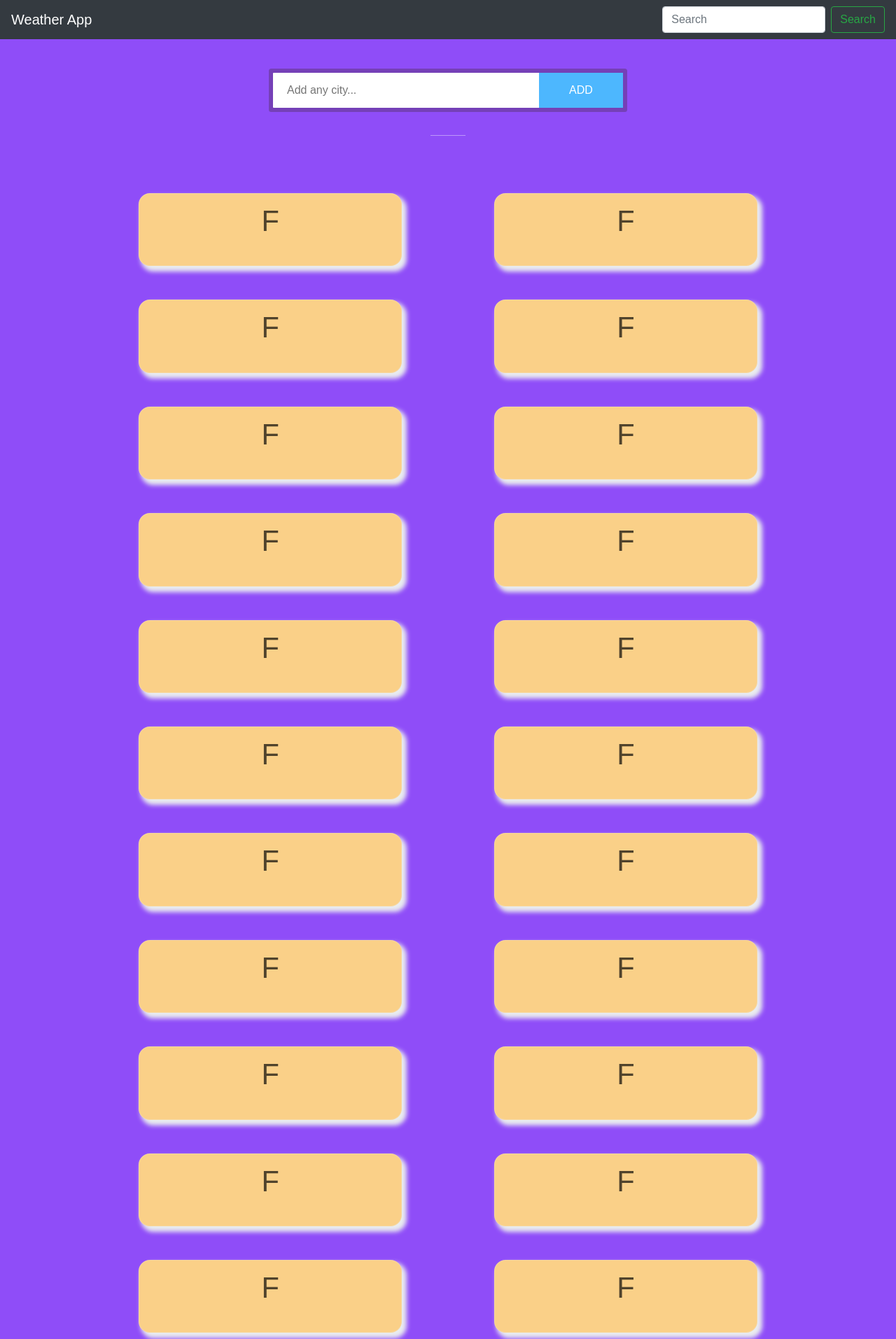
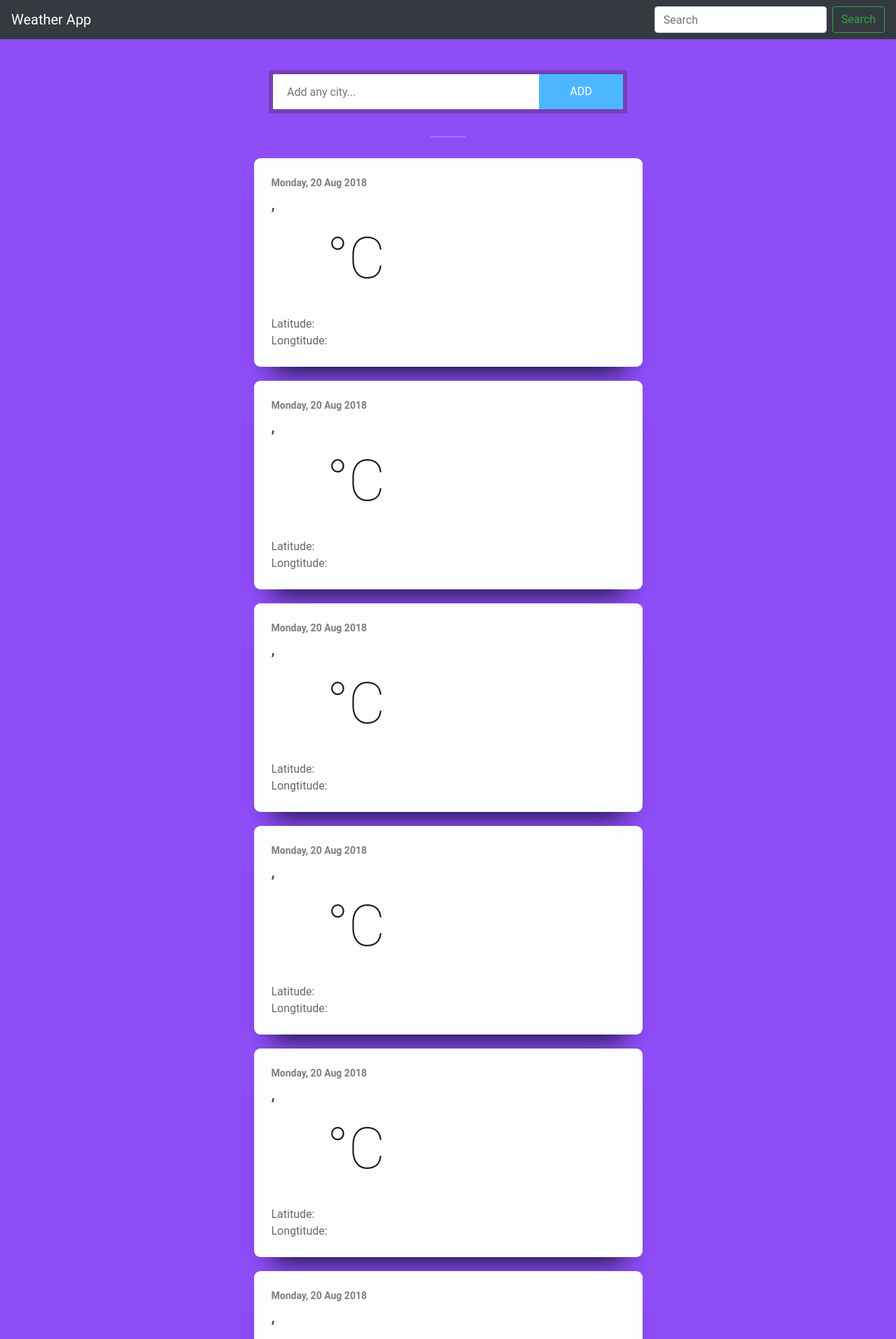
Before and after one commit to markavale/Weather-App, a Django app: page / in a window 1280 px wide. Shown: the top 1913 px of the page at 70% size. Run offline with Django 3.2, Linux system fonts and the light colour scheme; data that the repository does not hold is empty; some libraries are stand-ins or nearby versions.

Commit message:
update functionnality

```diff
--- a/core/urls.py
+++ b/core/urls.py
@@ -1,9 +1,12 @@
 from django.urls import path
-from .views import city_create_view, index,list_creat_city_view
+from .views import (city_create_view, index,
+            list_create_city_view, add_coordinates)
 
 urlpatterns = [
     path('', index, name="city-list"),
     path('api/city/', city_create_view, name="city-post"),
-    path('api/city/weather/', list_creat_city_view, name="city-weather"),
+    path('api/city/weather/', list_create_city_view, name="city-weather"),
+    path('api/city/weather/coordinates/', add_coordinates, name="city-weather-coordinates"),
+
 
 ]
--- a/core/views.py
+++ b/core/views.py
@@ -3,8 +3,8 @@
 from rest_framework import status
 from rest_framework.decorators import api_view, permission_classes
 from rest_framework.response import Response
-from .serializers import CitySerializer, WeatherSerializer
-from .models import City, Weather
+from .serializers import CitySerializer, WeatherSerializer, CoordinatesSerializer
+from .models import City, Weather, Coordinates
 from django.conf import settings
 from rest_framework.permissions import AllowAny
 
@@ -60,7 +60,7 @@
 
 @permission_classes([AllowAny])
 @api_view(['GET', 'POST'])
-def list_creat_city_view(request):
+def list_create_city_view(request):
     if request.method == 'GET':
         weathers = Weather.objects.all().order_by('-created_at')
         serializer = WeatherSerializer(weathers, many=True)
@@ -69,6 +69,24 @@
     elif request.method == 'POST':
         serializer = WeatherSerializer(data=request.data)
         if serializer.is_valid():
+            #serializer.temperature = (serializer.temperature - 32) / 1.8000
+            print(serializer)
             serializer.save()
             return Response(serializer.data, status=status.HTTP_201_CREATED)
         return Response(serializer.errors, status=status.HTTP_400_BAD_REQUEST)
+
+@permission_classes([AllowAny])
+@api_view(['GET', 'POST'])
+def add_coordinates(request):
+    if request.method == 'GET':
+        coordinates = Coordinates.objects.all()
+        serializer = CoordinatesSerializer(coordinates, many=True)
+        return Response(serializer.data)
+
+    elif request.method == 'POST':
+        serializer = CoordinatesSerializer(data=request.data)
+        if serializer.is_valid():
+            print(serializer)
+            serializer.save()
+            return Response(serializer.data, status=status.HTTP_201_CREATED)
+        return Response(serializer.errors, status=status.HTTP_400_BAD_REQUEST)
--- a/static/css/style.css
+++ b/static/css/style.css
@@ -8,7 +8,14 @@
     background-color:#f88f4d;
     color:white;
 }
-
+#mapid{
+    height: 180px;
+    width:100%;
+}
+.map {
+     height: 180px;
+     width:100%;
+    }
 #App{
     height: auto;
 }
@@ -29,8 +36,67 @@
     /* background-color: rgba(238, 237, 237, 0.33); */
     background-color: #8f4df8;
     color: rgb(105, 104, 104);
-    font-family: sans-serif
+    /* font-family: sans-serif */
+    font-family: 'Roboto', sans-serif;
 }
+
+/* body
+{
+  font-family: 'Roboto', sans-serif;
+  overflow: hidden;
+  background: #d22222;;
+} */
+
+div.widget
+{
+  position: relative;
+  width: 50%;
+  height: auto;
+  margin: 20px auto;
+  background-color: #fcfdfd;
+  border-radius: 9px;
+  padding: 25px;
+  padding-right: 30px;
+  box-shadow: 0px 31px 35px -26px #080c21;
+}
+div.date
+{
+  font-size: 14px;
+  font-weight: bold;
+  color: rgba(0,0,0,0.5);
+}
+
+div.city
+{
+  font-size: 21px;
+  font-weight: bold;
+  text-transform: uppercase;
+  padding-top: 5px;
+  color: rgba(0,0,0,0.7);
+}
+
+div.temp
+{
+  font-size: 81px;
+  color: rgba(0,0,0,0.9);
+  font-weight: 100;
+}
+
+div.panel
+{
+  display: inline-block;
+}
+
+div.right-panel
+{
+  position: absolute;
+  float: right;
+  top: 0;
+  margin-top: 35px;
+  padding-left: 10px;
+}
+
+/* end */
 
 .weather-container {
     /* margin-top:50px; */
@@ -192,7 +258,7 @@
 
 .main-search-input-wrap {
     max-width: 500px;
-    margin: 20px auto;
+    margin: 50px auto;
     position: relative
 }
 
@@ -200,7 +266,7 @@
     outline: 0
 }
 
-@media only screen and (max-width: 768px) {
+@media only screen and (max-width: 375) {
     .main-search-input {
         background: rgba(255, 255, 255, 0.2);
         padding: 14px 20px 10px;
@@ -227,4 +293,7 @@
         width: 100%;
         border-radius: 6px
     }
+    div.widget{
+        margin:35px 0;
+    }
 }
--- a/templates/head.html
+++ b/templates/head.html
@@ -1,9 +1,17 @@
 {% load static %}
 <head>
-    <meta charset="UTF-8">
-    <meta name="viewport" content="width=device-width, initial-scale=1.0">
-    <title>Weather App</title>
-    <link rel="stylesheet" href="https://stackpath.bootstrapcdn.com/bootstrap/4.5.2/css/bootstrap.min.css" integrity="sha384-JcKb8q3iqJ61gNV9KGb8thSsNjpSL0n8PARn9HuZOnIxN0hoP+VmmDGMN5t9UJ0Z" crossorigin="anonymous">
-    <link rel="stylesheet" href="https://cdnjs.cloudflare.com/ajax/libs/font-awesome/4.7.0/css/font-awesome.min.css">
-    <link rel="stylesheet" href="{% static 'css/style.css' %}">
+  <meta charset="UTF-8" />
+  <meta name="viewport" content="width=device-width, initial-scale=1.0" />
+  <title>Weather App</title>
+  <link
+    rel="stylesheet"
+    href="https://stackpath.bootstrapcdn.com/bootstrap/4.5.2/css/bootstrap.min.css"
+    integrity="sha384-JcKb8q3iqJ61gNV9KGb8thSsNjpSL0n8PARn9HuZOnIxN0hoP+VmmDGMN5t9UJ0Z"
+    crossorigin="anonymous"
+  />
+  <link
+    rel="stylesheet"
+    href="https://cdnjs.cloudflare.com/ajax/libs/font-awesome/4.7.0/css/font-awesome.min.css"
+  />
+  <link rel="stylesheet" href="{% static 'css/style.css' %}" />
 </head>
--- a/templates/index.html
+++ b/templates/index.html
@@ -3,13 +3,23 @@
   <div class="container">
     <form @submit.prevent="addCity">
       <div class="form-group">
-        <div v-if="city_not_exist" class="alert alert-danger alert-dismissible fade show mt-4 " role="alert">
-          Oooppss! Looks like <strong>{name}</strong> does not exist in the world 😢.
-          <button type="button" class="close" data-dismiss="alert" aria-label="Close">
+        <div
+          v-if="city_not_exist"
+          class="alert alert-danger alert-dismissible fade show mt-4"
+          role="alert"
+        >
+          Oooppss! Looks like <strong>{name}</strong> does not exist in the
+          world 😢.
+          <button
+            type="button"
+            class="close"
+            data-dismiss="alert"
+            aria-label="Close"
+          >
             <span aria-hidden="true">&times;</span>
           </button>
         </div>
-        <div class="main-search-input-wrap mb-5">
+        <div class="main-search-input-wrap">
           <div class="main-search-input fl-wrap">
             <div class="main-search-input-item">
               <input
@@ -38,22 +48,18 @@
       </div>
     </form>
   </div>
-  <div class="weather-container mt-5 justify-content-center">
-    <div class="weather">
-      <div class="row">
-        <div class="col-md-6" v-for="(data, index) in weathers">
-          <div class="card">
-            <span class="icon"><img class="img-fluid" :src="data.icon" /></span>
-            <div class="title">
-              <p>{data.city_name}</p>
-            </div>
-            <div class="temp">{data.temperature}F<!-- <sup>&deg;</sup> --></div>
-            <div class="row">
-              <div class="col-12">
-                <div class="value">{data.description}</div>
-              </div>
-            </div>
-          </div>
+  <div class="container">
+    <div class="widget" v-for="data in weathers">
+      <div class="left-panel panel">
+        <div class="date">Monday, 20 Aug 2018</div>
+        <div class="city">{data.city_name}, {data.country}</div>
+        <div class="temp">
+          <img :src="data.icon" alt="" width="60" />
+          {data.temperature}&deg;C
+        </div>
+        <div class="city">{data.description}</div>
+        <div class="coordinates">Latitude:{data.lat}
+          <br>Longtitude: {data.lon}
         </div>
       </div>
     </div>
@@ -63,10 +69,8 @@
 <script src="{% static 'js/vue.js' %}"></script>
 <!-- <script src="{% static 'js/vue.min.js' %}"></script> -->
 <script src="https://cdn.jsdelivr.net/npm/axios/dist/axios.min.js"></script>
+<script></script>
 <script type="module">
-  var host_name_production = "projectweatherapi.herokuapp.com";
-  var host_name_development = "http://localhost:8000";
-  var host_name = host_name_production;
   //var api_key = "13417a3f4de1d1d1f86ccf8e6fd1277f";
   var api_key = "f882fb1658025ca36144d0e9a23a5197";
 
@@ -76,21 +80,30 @@
     data: {
       name: "",
       cities: [],
-      weather_city_list: [],
+      coordinates: {
+        lat: null,
+        lon: null,
+      },
       weather_obj: {
+        country:null,
         city_name: null,
         description: null,
         temperature: null,
         icon: null,
+        lat: null,
+        lon: null,
       },
       city_not_exist: false,
       empty: false,
       loading: false,
       weathers: [],
+      //leaflet
+      map: null,
     },
     mounted() {
       this.getCity();
       this.getWeatherAPI();
+      //this.initMap();
       console.log("Component mounted");
     },
     beforeMount() {
@@ -107,11 +120,25 @@
       },
     },
     methods: {
+      initMap() {
+        this.map = L.map("mapContainer").setView(
+          [this.weather_obj.lat, this.weather_obj.lon],
+          13
+        );
+        L.tileLayer("http://{s}.tile.osm.org/{z}/{x}/{y}.png", {
+          attribution:
+            '&copy; <a href="http://osm.org/copyright">OpenStreetMap</a> contributors',
+        }).addTo(this.map);
+        console.log(this.map);
+      },
       getWeatherAPI() {
         axios
           .get(`/api/city/weather/`)
           .then((res) => {
             this.weathers = res.data;
+            console.log("test");
+            console.log(this.weather_obj.city_name);
+            this.initMap();
             console.log("Get request from server success!!");
             console.log(this.weathers);
           })
@@ -121,6 +148,7 @@
         axios
           .get(`/api/city/`)
           .then((res) => {
+            this.initMap();
             this.cities = res.data;
             let city_list = this.cities;
             console.log(city_list);
@@ -130,35 +158,14 @@
           })
           .catch((err) => console.log(err));
       },
-      sendServer() {
-        console.log("sendServer inital");
-        console.log(this.weather_city_list);
-        axios({
-          method: "post",
-          url: `/api/city/weather/`,
-          data: {
-            city_name: this.weather_city_list.city,
-            temperature: this.weather_city_list.temperature,
-            description: this.weather_city_list.description,
-            icon: this.weather_city_list.icon,
-          },
-          headers: {
-            "X-CSRFToken": "{{ csrf_token }}",
-            "content-type": "application/json",
-          },
-        })
-          .then((res) => {
-            this.getWeatherAPI();
-            console.log("sendServer works");
-          })
-          .catch((err) => console.log(err));
-      },
       addCity() {
+        this.map = "";
         console.log("Start");
         const data = {
           name: this.name,
         };
         this.loading = true;
+
         axios({
           method: "post",
           url: `/api/city/`,
@@ -184,7 +191,7 @@
       fetchServer() {
         axios
           .get(
-            `https://api.openweathermap.org/data/2.5/weather?q=${this.name}&APPID=${api_key}`
+            `https://api.openweathermap.org/data/2.5/weather?q=${this.name}&units=imperial&APPID=${api_key}`
           )
           .then((res) => {
             this.weather_obj.city_name = res.data.name;
@@ -194,43 +201,39 @@
               "https://api.openweathermap.org/img/w/" +
               res.data.weather[0].icon +
               ".png";
-
-            this.weather_city_list.push({
-              city: res.data.name,
-              temperature: res.data.main.temp,
-              description: res.data.weather[0].description,
-              icon:
-                "https://api.openweathermap.org/img/w/" +
-                res.data.weather[0].icon +
-                ".png",
-            });
-            console.log(res.data);
-            console.log(res.data.cod);
+            this.weather_obj.lon = res.data.coord.lon;
+            this.weather_obj.lat = res.data.coord.lat;
+            this.weather_obj.country = res.data.sys.country;
             this.name = "";
             console.log("fetchServer works");
-            console.log(this.weather_city_list);
-            console.log(this.weather_city_list[0].city);
-            console.log(this.weather_city_list[0].temperature);
-            console.log(this.weather_city_list[0].description);
-            console.log(this.weather_city_list[0].icon);
+            console.log(res.data);
+            console.log(this.weather_obj);
+            console.log(this.weather_obj.city_name);
+            console.log(this.weather_obj.temperature);
+            console.log(this.weather_obj.description);
+            console.log(this.weather_obj.icon);
             console.log("executing post request to server.");
             axios({
               method: "post",
               url: `/api/city/weather/`,
               data: {
+                country:this.weather_obj.country,
                 city_name: this.weather_obj.city_name,
                 temperature: this.weather_obj.temperature,
                 description: this.weather_obj.description,
                 icon: this.weather_obj.icon,
+                lon: this.weather_obj.lon,
+                lat: this.weather_obj.lat,
               },
-
               headers: {
                 "X-CSRFToken": "{{ csrf_token }}",
                 "content-type": "application/json",
               },
             })
               .then((res) => {
+                //this.map = null;
                 this.getWeatherAPI();
+                console.log(this.map);
                 console.log("sendServer works");
                 console.log("END");
               })
```
Also changed, not shown: core/admin.py (+6 -3 lines), core/models.py (+19 -0 lines), core/serializers.py (+6 -1 lines), core/migrations/0001_initial.py, core/migrations/0002_remove_weather_coordinates.py (added), core/migrations/0002_weather.py (deleted), core/migrations/0003_auto_20200909_1944.py (deleted), core/migrations/0003_auto_20200911_2059.py (added), core/migrations/0004_auto_20200912_0017.py (added), core/migrations/0005_weather_country.py, static/js/app.js (added).
